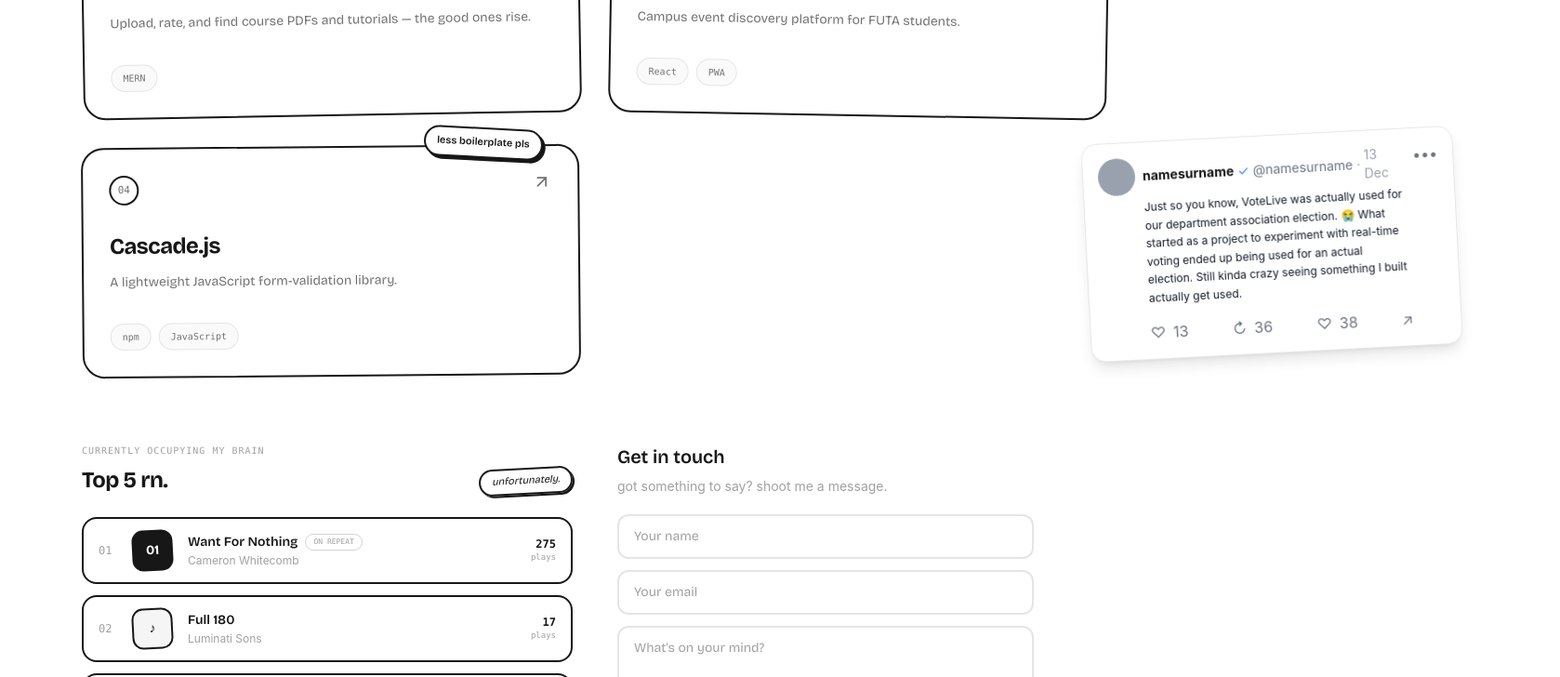
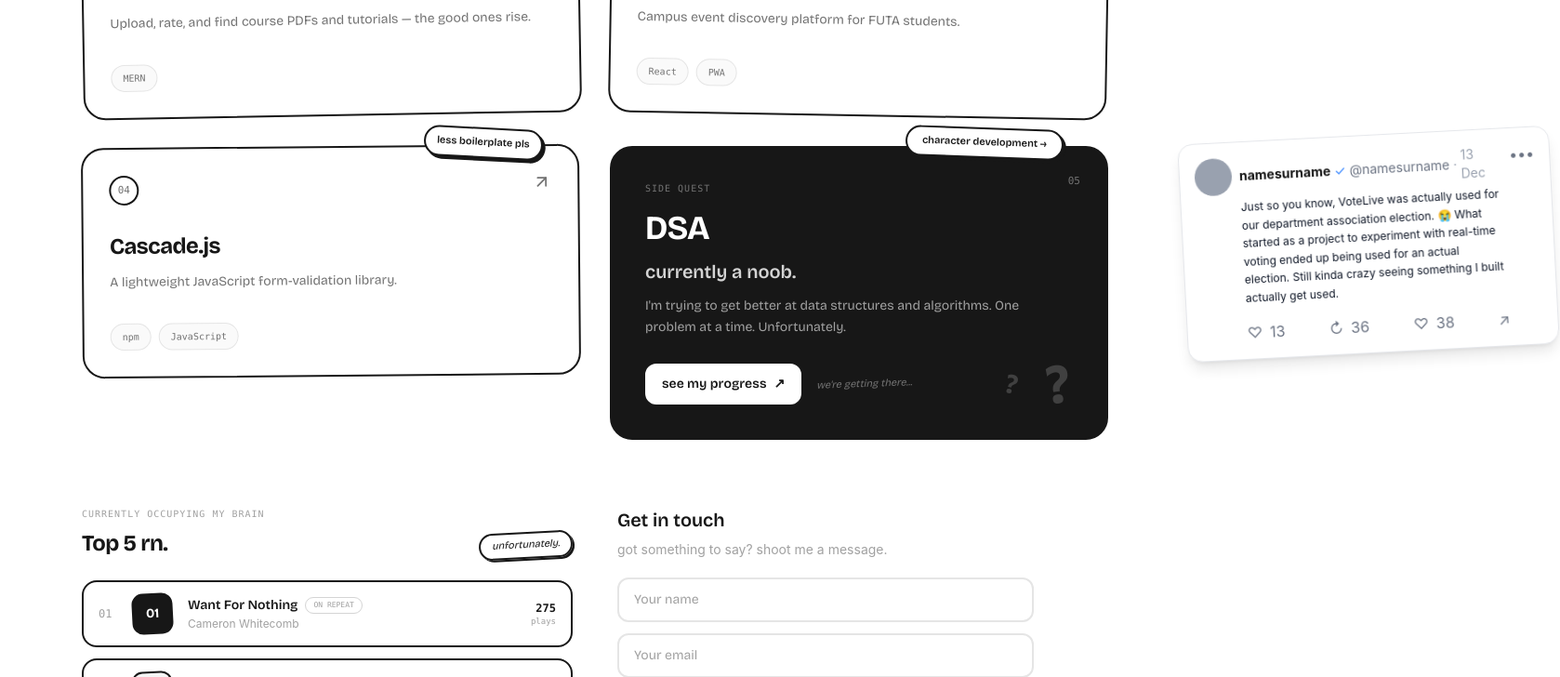
Before and after one commit to Ademayo959/charles-portfolio, a React (Vite) app: page / in a window 1280 px wide. Shown: the part 2100-2828 px from the top of the page at 93% size, 1678 px wide, since content can reach past the window. Built offline with nearby package versions, Linux system fonts and the light colour scheme.

Commit message:
added a DSA side quest section and moved the tweet card to the right

```diff
--- a/src/Projects.jsx
+++ b/src/Projects.jsx
@@ -76,16 +76,11 @@ const TOP_SONGS = [
 
 export default function Projects() {
     return (
-        <section
-            className="max-w-6xl mx-auto px-4 md:px-6 py-10 md:py-16"
-            id="work"
-        >
+        <section className="max-w-6xl mx-auto px-4 md:px-6 py-10 md:py-16" id="work">
             <h2 className="font-display font-semibold text-xl mb-8">
                 Projects
             </h2>
-
             <div className="grid md:grid-cols-2 gap-8">
-
                 {PROJECTS.map((p, i) => (
                     <div
                         key={p.name}
@@ -127,7 +122,7 @@ export default function Projects() {
                             VOTELIVE TWEET
                         ========================= */}
                         {p.name === 'VoteLive' && (
-                            <div className="hidden md:block absolute right-6 top-140 z-30 group">
+                            <div className="hidden md:block absolute -right-20 top-140 z-30 group">
 
                                 <div className="translate-x-full -rotate-3 transition-transform duration-500 group-hover:translate-x-0">
 
@@ -393,14 +388,217 @@ export default function Projects() {
 
                     </div>
                 ))}
+                {/* ========================= DSA SIDE QUEST========================= */}
 
+                <div className="mt-0 relative group">
+
+                    {/* Comic annotation */}
+                    <span
+                        className="
+            hidden md:block
+            absolute
+            -top-5
+            right-12
+            z-10
+            bg-white
+            border-2 border-neutral-900
+            rounded-full
+            px-4 py-1.5
+            font-display
+            font-semibold
+            text-[11px]
+            rotate-2
+            shadow-[3px_3px_0px_0px_#171717]
+            transition-transform duration-300
+            group-hover:-rotate-2
+        "
+                    >
+                        character development →
+                    </span>
+
+
+                    <div
+                        className="
+            relative
+            overflow-hidden
+            rounded-[24px]
+            border-2 border-neutral-900
+            bg-neutral-900
+            text-white
+            p-7 md:p-9
+
+            transition-all duration-300
+            hover:-translate-y-1
+            hover:shadow-[7px_7px_0px_0px_#171717]
+        "
+                    >
+
+                        {/* Number */}
+                        <span
+                            className="
+                absolute
+                top-7
+                right-7
+                font-mono
+                text-[11px]
+                text-neutral-500
+            "
+                        >
+                            05
+                        </span>
+
+
+                        {/* Main content */}
+                        <div className="max-w-2xl">
+
+                            <p
+                                className="
+                    font-mono
+                    text-[10px]
+                    uppercase
+                    tracking-widest
+                    text-neutral-500
+                    mb-4
+                "
+                            >
+                                side quest
+                            </p>
+
+
+                            <h3
+                                className="
+                    font-display
+                    font-bold
+                    text-3xl md:text-4xl
+                    tracking-tight
+                "
+                            >
+                                DSA
+                            </h3>
+
+
+                            <p
+                                className="
+                    font-display
+                    font-semibold
+                    text-lg md:text-xl
+                    text-neutral-300
+                    mt-3
+                "
+                            >
+                                currently a noob.
+                            </p>
+
+
+                            <p
+                                className="
+                    font-display
+                    text-sm
+                    leading-relaxed
+                    text-neutral-400
+                    mt-3
+                    max-w-lg
+                "
+                            >
+                                I'm trying to get better at data structures
+                                and algorithms. One problem at a time.
+                                Unfortunately.
+                            </p>
+
+
+                            {/* Bottom */}
+                            <div className="flex items-center gap-4 mt-7">
+
+                                <a
+                                    href="https://leetcode.com/u/ademayo/"
+                                    target="_blank"
+                                    rel="noreferrer"
+                                    className="
+                        inline-flex
+                        items-center
+                        gap-2
+                        bg-white
+                        text-neutral-900
+                        border-2 border-white
+                        rounded-xl
+                        px-4 py-2.5
+                        font-display
+                        font-semibold
+                        text-sm
+
+                        transition-all duration-300
+                        hover:-translate-y-1
+                        hover:shadow-[4px_4px_0px_0px_#737373]
+                    "
+                                >
+                                    see my progress
+                                    <span>↗</span>
+                                </a>
+
+
+                                <span
+                                    className="
+                        hidden sm:block
+                        font-display
+                        text-[11px]
+                        italic
+                        text-neutral-500
+                        rotate-[-2deg]
+                    "
+                                >
+                                    we're getting there...
+                                </span>
+
+                            </div>
+
+                        </div>
+
+
+                        {/* Decorative comic marks */}
+                        <span
+                            className="
+                absolute
+                bottom-7
+                right-10
+                text-neutral-700
+                font-display
+                text-6xl
+                font-bold
+                rotate-[-8deg]
+                select-none
+                pointer-events-none
+            "
+                        >
+                            ?
+                        </span>
+
+                        <span
+                            className="
+                absolute
+                bottom-10
+                right-24
+                text-neutral-700
+                font-display
+                text-3xl
+                font-bold
+                rotate-12
+                select-none
+                pointer-events-none
+            "
+                        >
+                            ?
+                        </span>
+
+                    </div>
+
+                </div>
             </div>
 
 
             {/* =========================
                 TOP SONGS + CONTACT
             ========================= */}
-            <div className="max-w-6xl mx-auto py-14 mt-4" id="contact" >
+            <div className="max-w-6xl mx-auto py-14 mt-4"  >
 
                 <div className="grid md:grid-cols-2 gap-12">
 
@@ -419,17 +617,7 @@ export default function Projects() {
                                     Top 5 rn.
                                 </h3>
                             </div>
-                            <span className="
-            hidden md:block
-            font-display
-            text-[11px]
-            italic
-            -rotate-3
-            border-2 border-neutral-900
-            rounded-full
-            px-3 py-1
-            shadow-[2px_2px_0px_0px_#171717]
-        ">
+                            <span className=" hidden md:block font-display text-[11px] italic -rotate-3 border-2 border-neutral-900 rounded-full px-3 py-1 shadow-[2px_2px_0px_0px_#171717]">
                                 unfortunately.
                             </span>
                         </div>
@@ -455,8 +643,7 @@ export default function Projects() {
                                             ? 'hover:rotate-[-1deg]'
                                             : 'hover:rotate-[1deg]'
                                         }
-                `}
-                                >
+                `} >
 
                                     {/* Rank */}
                                     <span className=" font-mono text-xs text-neutral-400 w-5">
@@ -464,18 +651,7 @@ export default function Projects() {
                                     </span>
                                     {/* Fake album artwork */}
                                     <div
-                                        className={`
-                        shrink-0
-                        w-11 h-11
-                        rounded-xl
-                        border-2 border-neutral-900
-                        flex items-center justify-center
-                        font-display
-                        font-bold
-                        text-sm
-                        rotate-[-3deg]
-                        group-hover:rotate-[3deg]
-                        transition-transform duration-300
+                                        className={` shrink-0 w-11 h-11 rounded-xl border-2 border-neutral-900 flex items-center justify-center font-display font-bold text-sm rotate-[-3deg] group-hover:rotate-[3deg] transition-transform duration-300
                         ${i === 0 ? 'bg-neutral-900 text-white' : 'bg-neutral-100 text-neutral-900'}
                     `}>
                                         {i === 0 ? '01' : '♪'}
@@ -487,27 +663,14 @@ export default function Projects() {
                                                 {s.title}
                                             </p>
                                             {i === 0 && (
-                                                <span className="
-                                hidden sm:inline-block
-                                font-mono
-                                text-[8px]
-                                uppercase
-                                border
-                                border-neutral-300
-                                rounded-full
-                                px-2 py-0.5
-                                text-neutral-400
-                            ">
+                                                <span className=" hidden sm:inline-block font-mono text-[8px] uppercase border border-neutral-300 rounded-full px-2 py-0.5 text-neutral-400">
                                                     on repeat
                                                 </span>
                                             )}
-
                                         </div>
-
                                         <p className="text-xs text-neutral-400 mt-0.5">
                                             {s.artist}
                                         </p>
-
                                     </div>
                                     {/* Plays */}
                                     <div className="text-right shrink-0">
@@ -515,76 +678,29 @@ export default function Projects() {
                                         <p className=" font-mono text-[9px] text-neutral-400">plays </p>
                                     </div>
                                     {/* Comic note */}
-                                    <div className="
-                    absolute
-                    left-14
-                    -top-7
-                    z-10
-                    pointer-events-none
-
-                    opacity-0
-                    translate-y-2
-
-                    group-hover:opacity-100
-                    group-hover:translate-y-0
-
-                    transition-all duration-200
-                ">
-                                        <span className="
-                        relative
-                        block
-                        bg-white
-                        border-2 border-neutral-900
-                        rounded-xl
-                        px-3 py-1.5
-                        font-display
-                        font-semibold
-                        text-[10px]
-                        shadow-[3px_3px_0px_0px_#171717]
-                        whitespace-nowrap
-                    ">
+                                    <div className=" left-14 -top-7 absolute z-10 pointer-events-none opacity-0 translate-y-2 group-hover:opacity-100 group-hover:translate-y-0 transition-all duration-200">
+                                        <span className=" relative block bg-white border-2 border-neutral-900 rounded-xl px-3 py-1.5 font-display font-semibold text-[10px] shadow-[3px_3px_0px_0px_#171717] whitespace-nowrap">
                                             {s.note}
-
                                             {/* little comic notch */}
-                                            <span className="
-                            absolute
-                            -bottom-[6px]
-                            left-5
-                            w-3 h-3
-                            bg-white
-                            border-r-2
-                            border-b-2
-                            border-neutral-900
-                            rotate-45
-                        "/>
+                                            <span className=" absolute -bottom-[6px] left-5 w-3 h-3 bg-white border-r-2 border-b-2 border-neutral-900 rotate-45" />
                                         </span>
                                     </div>
-
                                 </div>
-
                             ))}
-
                         </div>
-
-
                         {/* Bottom joke */}
                         <div className="mt-5 flex items-center gap-2">
-
                             <span className="font-mono text-[9px] text-neutral-300">
                                 AUG 17 — AUG 23
                             </span>
-
-                            <span className="text-neutral-300">
-                                /
-                            </span>
-
+                            <span className="text-neutral-300">/</span>
                             <span className=" font-display text-[10px] italic text-neutral-400">
                                 no, I don't know why it has 275 plays either.
                             </span>
                         </div>
                     </div>
                     {/* Contact */}
-                    <div>
+                    <div id="contact">
                         <h2 className="font-display font-semibold text-xl mb-2">
                             Get in touch
                         </h2>
```
